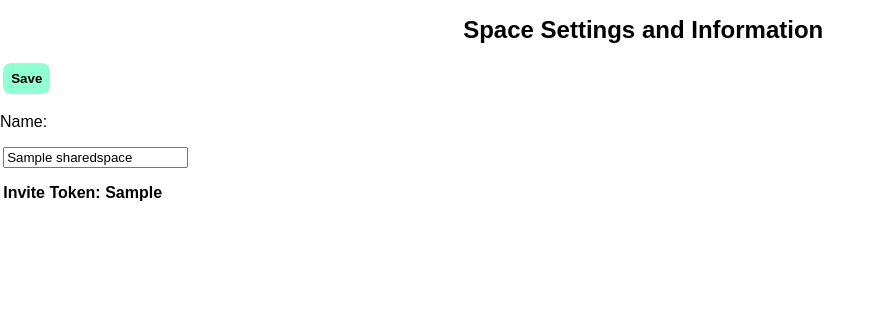
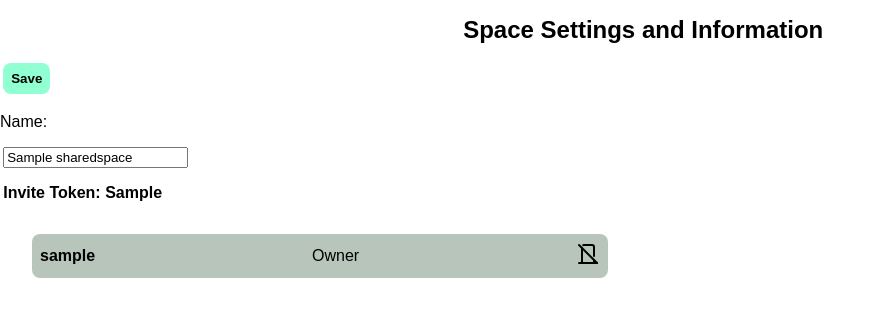
Before and after one commit to awallenfang/household, a Django app: page /space/1 in a window 1280 px wide. Shown: the part 64-381 px from the top of the page, without its empty margins (0-884 px from the left). Run offline with Django 5.2, Linux system fonts and the light colour scheme; a user stored in the database is signed in; tables that the repository leaves empty hold one stand-in row (values such as "Sample post"); some libraries are stand-ins or nearby versions; some web fonts are replaced.

Commit message:
Big space update. Css overhaul and kick options for owners

```diff
--- a/hub/models.py
+++ b/hub/models.py
@@ -7,7 +7,7 @@ from space.models import SharedSpace
 class User(models.Model):
     auth_user = models.OneToOneField(AuthUser, null=False, on_delete=models.CASCADE)
     spaces = models.ManyToManyField(SharedSpace)
-    selected_space = models.ForeignKey(SharedSpace, on_delete=models.CASCADE, related_name="selected_space", null=True, blank=True)
+    selected_space = models.ForeignKey(SharedSpace, on_delete=models.SET_NULL, related_name="selected_space", null=True, blank=True)
 
     def __str__(self):
         return f'User: {self.auth_user.username}'
--- a/space/models.py
+++ b/space/models.py
@@ -2,6 +2,8 @@ import random
 import string
 
 from django.db import models
+
+
 
 # Create your models here.
 
@@ -11,11 +13,12 @@ class InvalidTokenError(Exception):
 class SharedSpace(models.Model):
     name = models.TextField(null=False, blank=False, default="My Shared Living Space", max_length=100)
     invite_token = models.TextField(max_length=10, null=False, blank=False)
+    owner = models.ForeignKey('hub.User', on_delete=models.CASCADE, null=True, blank=True)
 
     def __str__(self):
         return f'Shared Space: {self.name}'
 
-    def create_space(name: str):
+    def create_space(name: str, owner):
         invite_token = ''.join(random.choice(string.ascii_uppercase) for _ in range(10))
 
         # Check if invite_token exists already
@@ -24,7 +27,10 @@ class SharedSpace(models.Model):
             invite_token = ''.join(random.choice(string.ascii_uppercase) for _ in range(10))
             spaces = SharedSpace.objects.filter(invite_token = invite_token)
 
-        return SharedSpace.objects.create(name=name, invite_token=invite_token)
+        # Avoid circular dependencies
+        from hub.models import User
+
+        return SharedSpace.objects.create(name=name, invite_token=invite_token, owner=owner)
 
     def join(user, token):
         try:
@@ -34,3 +40,24 @@ class SharedSpace(models.Model):
         else:
             user.spaces.add(space_with_token)
             user.save()
+
+    def leave(self, user):
+        user.spaces.remove(self)
+        if user == self.owner:
+            try:
+                self.owner = self.joined_people()[0]
+                self.save()
+            except:
+                # Space is empty now, so remove it
+                self.delete_space()
+        user.save()
+
+    def joined_people(self):
+        # Avoid a circular import with this
+        from hub.models import User
+
+        users = User.objects.filter(spaces__in=[self])
+        return list(users)
+
+    def delete_space(self):
+        self.delete()
--- a/space/static/space/space.css
+++ b/space/static/space/space.css
@@ -24,7 +24,7 @@
 }
 
 .quick-space-container .button {
-    max-width: 20vw;
+    max-width: 25vw;
     white-space: nowrap;
 }
 
@@ -51,3 +51,32 @@
 .right-side {
     right: 0
 }
+
+#joined-people-container {
+    display: flex;
+    flex-direction: column;
+    gap: 0.5rem;
+    width: 50vw;
+    padding: 2rem;
+}
+
+.space-person {
+    background-color: var(--mid-bg);
+    border-radius: 0.5rem;
+    padding: 0.5rem;
+
+    display: flex;
+    flex-direction: row;
+    align-items: center;
+    justify-content: space-between;
+}
+
+.quick-space-selector-box {
+    overflow-y: auto;
+    max-height: 40vh;
+    display: flex;
+    flex-direction: column;
+    align-items: center;
+    gap: 0.5rem;
+    padding: 1rem
+}
--- /dev/null
+++ b/space/templates/space/components/people_list.html
@@ -0,0 +1,19 @@
+{% load static %}
+
+<div id="joined-people-container">
+    {% for person in joined_people %}
+        <div class="space-person">
+            <b>{{person.auth_user.username}}</b>
+            {% if selected_space.owner == person %}
+                <span class="space-owner">Owner</span>
+            {% endif %}
+            {% if selected_space.owner == user or person == user %}
+                <a href="{% url 'space:kick_from_space' space.id person.auth_user.username%}">
+                    <img src="{% static 'space/assets/door-kick.svg' %}" alt="Kick {{person.auth_user.username}}">
+                </a>
+            {% else %}
+                <div></div>
+            {% endif %}
+        </div>
+    {% endfor %}
+</div>
--- a/space/templates/space/components/quick_space.html
+++ b/space/templates/space/components/quick_space.html
@@ -1,10 +1,13 @@
 {% load static %}
 
 <div class="quick-space-container" style="display:none">
-    {% for space in user_spaces %}
+    <div class="quick-space-selector-box">
+        {% for space in user_spaces %}
         <div class="space-row">
             {% if selected_space.id == space.id %}
                 <img src="{% static 'space/assets/door.svg' %}" alt="Selected Space" style="width: 2rem;">
+            {% else %}
+                <img src="{% static 'space/assets/door.svg' %}" alt="Select Space" style="width: 2rem; visibility:hidden;">
             {% endif %}
             <a class="button"
             href="{% url 'space:select_space' space.id %}">{{space.name}}</a>
@@ -14,8 +17,10 @@
         </div>
 
     {% endfor %}
+    </div>
+
     <div class="horizontal-line"></div>
-    <form action="join_space" method="post" id="quick-space-form">
+    <form action="{% url 'space:join_space' %}" method="post" id="quick-space-form">
         {% csrf_token %}
         <input type="text" name="space_token" placeholder="Invite Token">
         <input class="button" type="submit" value="Join Space">
--- a/space/templates/space/space.html
+++ b/space/templates/space/space.html
@@ -10,4 +10,6 @@
             <b>Invite Token: {{space.invite_token}}</b>
         </div>
     </form>
+
+    {% include "space/components/people_list.html" %}
 {% endblock %}
--- a/space/urls.py
+++ b/space/urls.py
@@ -10,4 +10,5 @@ urlpatterns = [
     path('create_space', views.create_space, name="create_space"),
     path('join_space', views.join_space, name="join_space"),
     path('<int:space_id>', views.space_view, name="space_view"),
+    path('<int:space_id>/kick/<str:username>', views.kick_from_space, name="kick_from_space"),
 ]
--- a/space/views.py
+++ b/space/views.py
@@ -20,7 +20,8 @@ def select_space(request, space_id):
 @login_required
 @require_http_methods(['GET', 'POST'])
 def create_space(request):
-    space = SharedSpace.create_space("My Space")
+    user = User.objects.get(auth_user = request.user)
+    space = SharedSpace.create_space("My Space", user)
     user = User.objects.get(auth_user = request.user)
     SharedSpace.join(user, space.invite_token)
 
@@ -45,6 +46,29 @@ def join_space(request):
     return HttpResponseRedirect("/")
 
 @login_required
+@require_http_methods(['GET'])
+def kick_from_space(request, space_id, username):
+    user = User.objects.get(auth_user = request.user)
+    space = SharedSpace.objects.get(id = space_id)
+    user_to_kick = User.objects.get(auth_user__username = username)
+    # Only the owner can kick people
+    if user == space.owner:
+        if user_to_kick in space.joined_people():
+
+            # If the owner is leaving, assign the space to the next person
+            if user_to_kick == space.owner:
+                try:
+                    space.owner = space.joined_people()[1]
+                    space.save()
+                except:
+                    # Space is empty now, so remove it
+                    space.delete_space()
+                    return HttpResponseRedirect("/")
+
+            space.leave(user_to_kick)
+    return HttpResponseRedirect("/space/" + str(space_id))
+
+@login_required
 @require_http_methods(['GET', 'POST'])
 def space_view(request, space_id):
     if request.method == "GET":
@@ -55,8 +79,15 @@ def space_view(request, space_id):
         user_spaces = user.spaces.all()
         selected_space = user.selected_space
 
+        joined_people = space.joined_people()
+
         if user.spaces.contains(space):
-            return render(request, "space/space-full.html", {"user": user, "space": space, "user_spaces": user_spaces, "selected_space": selected_space})
+            return render(request, "space/space-full.html",
+                          {"user": user,
+                           "space": space,
+                           "user_spaces": user_spaces,
+                           "selected_space": selected_space,
+                           'joined_people': joined_people})
 
         return HttpResponseRedirect("/")
     else:
```
Also changed, not shown: hub/migrations/0007_alter_user_selected_space.py (added), space/migrations/0002_sharedspace_owner.py (added), space/static/space/assets/door-kick.svg (added).
